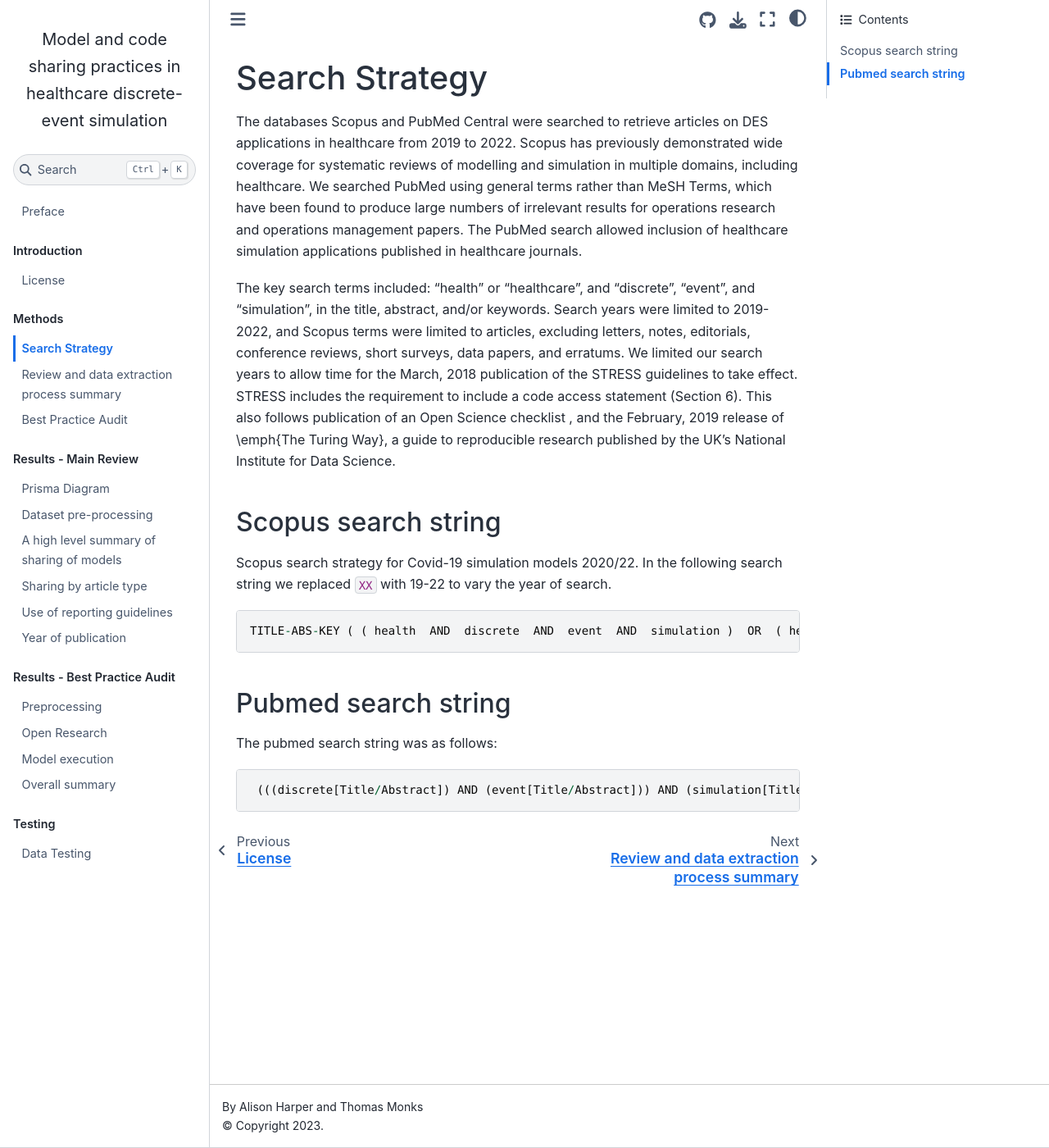
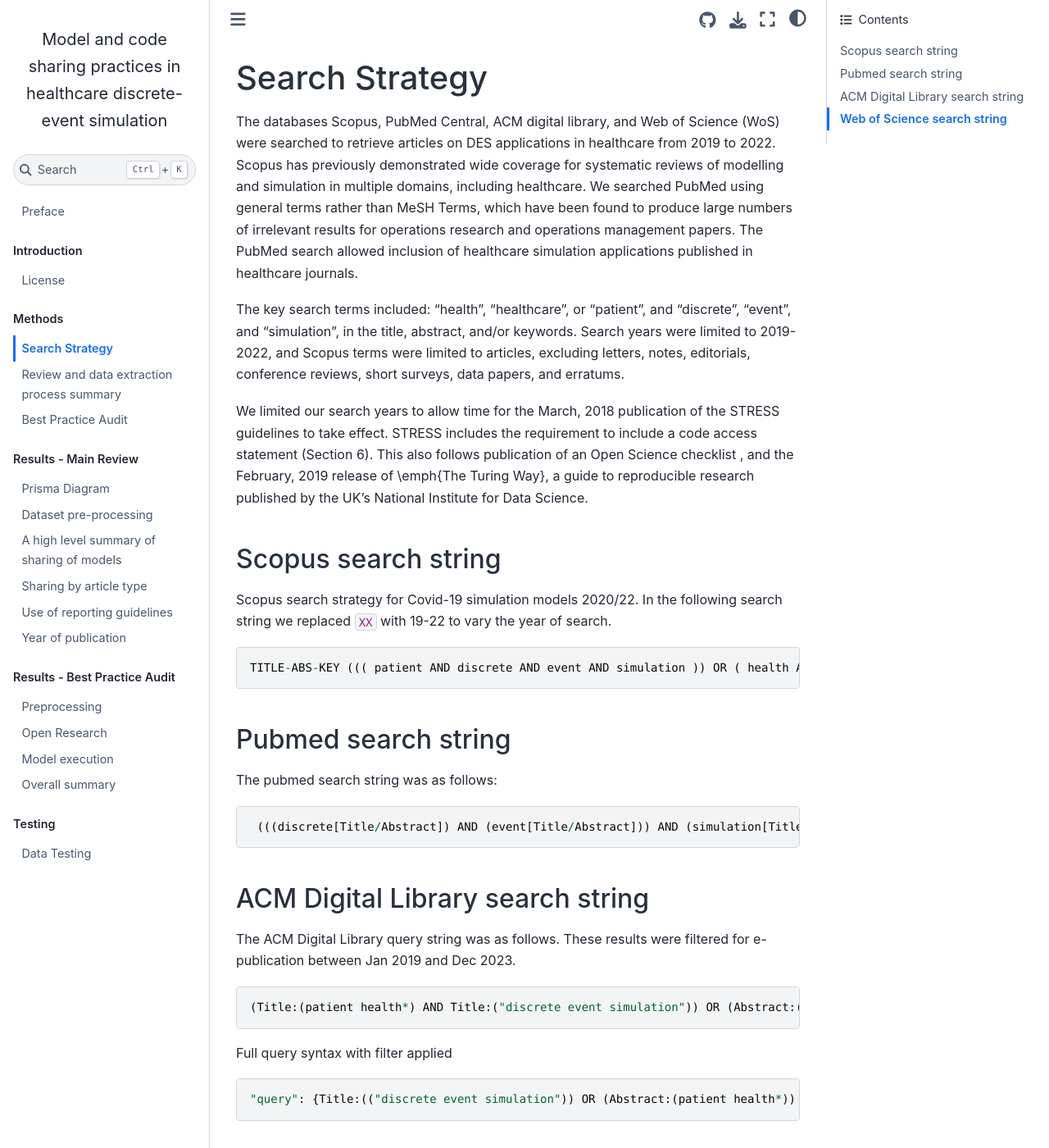
Before and after one commit to TomMonks/des_sharing_lit_review, a Jupyter Book: the page built from content/02_methods/01_search_strategy.md, in a window 1280 px wide and 1400 px high. Shown: the whole window at 82% size. Built offline with Jupyter Book 1.0.4 settings and Sphinx 7.4.7 and the Sphinx Book theme 1.1.4, drawn with Linux system fonts in a browser that asks for light colours; some of the changed text lies outside the part shown.

Commit message:
METHODS: ACM + WoS search

````diff
--- a/content/02_methods/01_search_strategy.md
+++ b/content/02_methods/01_search_strategy.md
@@ -1,8 +1,9 @@
 # Search Strategy
 
-The databases Scopus and PubMed Central were searched to retrieve articles on DES applications in healthcare from 2019 to 2022. Scopus has previously demonstrated wide coverage for systematic reviews of modelling and simulation in multiple domains, including healthcare. We searched PubMed using general terms rather than MeSH Terms, which have been found to produce large numbers of irrelevant results for operations research and operations management papers. The PubMed search allowed inclusion of healthcare simulation applications published in healthcare journals.
+The databases Scopus, PubMed Central, ACM digital library, and Web of Science (WoS) were searched to retrieve articles on DES applications in healthcare from 2019 to 2022. Scopus has previously demonstrated wide coverage for systematic reviews of modelling and simulation in multiple domains, including healthcare. We searched PubMed using general terms rather than MeSH Terms, which have been found to produce large numbers of irrelevant results for operations research and operations management papers. The PubMed search allowed inclusion of healthcare simulation applications published in healthcare journals.
 
-The key search terms included: “health” or “healthcare”, and “discrete”, “event”, and “simulation”, in the title, abstract, and/or keywords. Search years were limited to 2019-2022, and Scopus terms were limited to articles, excluding letters, notes, editorials, conference reviews, short surveys, data papers, and erratums.
+The key search terms included: “health”, “healthcare”, or "patient", and “discrete”, “event”, and “simulation”, in the title, abstract, and/or keywords. Search years were limited to 2019-2022, and Scopus terms were limited to articles, excluding letters, notes, editorials, conference reviews, short surveys, data papers, and erratums.
+
 We limited our search years to allow time for the March, 2018 publication of the STRESS guidelines to take effect. STRESS includes the requirement to include a code access statement (Section 6).  This also follows publication of an Open Science checklist , and the February, 2019 release of \emph{The Turing Way}, a guide to reproducible research published by the UK's National Institute for Data Science.
 
 ## Scopus search string
@@ -10,7 +11,7 @@
 Scopus search strategy for Covid-19 simulation models 2020/22.  In the following search string we replaced `XX` with 19-22 to vary the year of search.
 
 ```
-TITLE-ABS-KEY ( ( health  AND  discrete  AND  event  AND  simulation )  OR  ( healthcare  AND  discrete  AND  event  AND  simulation ) )  AND  ( LIMIT-TO ( PUBSTAGE ,  "final" ) )  AND  ( EXCLUDE ( DOCTYPE ,  "le" )  OR  EXCLUDE ( DOCTYPE ,  "no" )  OR  EXCLUDE ( DOCTYPE ,  "cr" )  OR  EXCLUDE ( DOCTYPE ,  "ed" )  OR  EXCLUDE ( DOCTYPE ,  "sh" )  OR  EXCLUDE ( DOCTYPE ,  "dp" )  OR  EXCLUDE ( DOCTYPE ,  "er" ) )  AND  ( LIMIT-TO ( PUBYEAR ,  20XX ) )
+TITLE-ABS-KEY ((( patient AND discrete AND event AND simulation )) OR ( health AND discrete AND event AND simulation ) OR ( healthcare AND discrete AND event AND simulation ) ) AND ( LIMIT-TO ( PUBSTAGE,"final" ) ) AND ( EXCLUDE ( DOCTYPE,"le" ) OR EXCLUDE ( DOCTYPE,"no" ) OR EXCLUDE ( DOCTYPE,"cr" ) OR EXCLUDE ( DOCTYPE,"ed" ) OR EXCLUDE ( DOCTYPE,"sh" ) OR EXCLUDE ( DOCTYPE,"dp" ) OR EXCLUDE ( DOCTYPE,"er" ) ) AND ( LIMIT-TO ( PUBYEAR,20XX) )
 ```
 
 
@@ -21,3 +22,27 @@
 ```
  (((discrete[Title/Abstract]) AND (event[Title/Abstract])) AND (simulation[Title/Abstract])) AND (("2019"[Date - Publication] : "2022"[Date - Publication]))
 ```
+
+## ACM Digital Library search string
+
+The ACM Digital Library query string was as follows.  These results were filtered for e-publication between Jan 2019 and Dec 2023.
+
+```
+(Title:(patient health*) AND Title:("discrete event simulation")) OR (Abstract:(patient health*) AND Abstract:("discrete event simulation")) OR (Keyword:(patient health*) AND Keyword:("discrete event simulation"))
+```
+
+Full query syntax with filter applied
+
+```
+"query": {Title:(("discrete event simulation")) OR (Abstract:(patient health*)) AND Abstract:(("discrete event simulation")) OR (Keyword:(patient health*)) AND Keyword:("discrete event simulation"))} "filter": {E-Publication Date: (01/01/2019 TO 12/31/2022)},{ACM Content: DL}
+```
+
+## Web of Science search string
+
+We used the ALL keyword to try and broaden the search in WoS as much as possible to pick up any papers we may have missed across SCOPUS and PubMed.  We used the following query string with index data limited between 2019-01-01 and 2022-12-31.
+
+```
+(((ALL=(discrete AND event AND simulation AND "health*") OR ALL=(discrete AND event AND simulation AND "patient")) NOT DT=(Review OR Meeting Abstract OR Editorial Material OR Retraction)))
+```
+
+To view a link to the live results of the WoS search is [here](https://www.webofscience.com/wos/woscc/summary/157c2013-d9c6-479b-b849-e26fbe6410cf-79b6476a/relevance/1)
````
